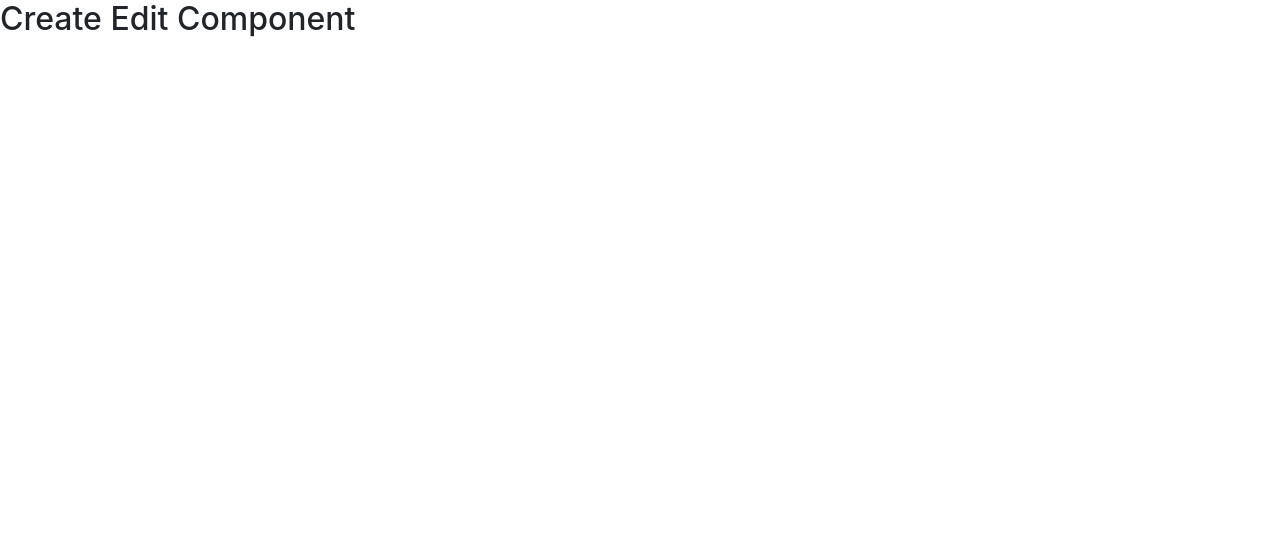
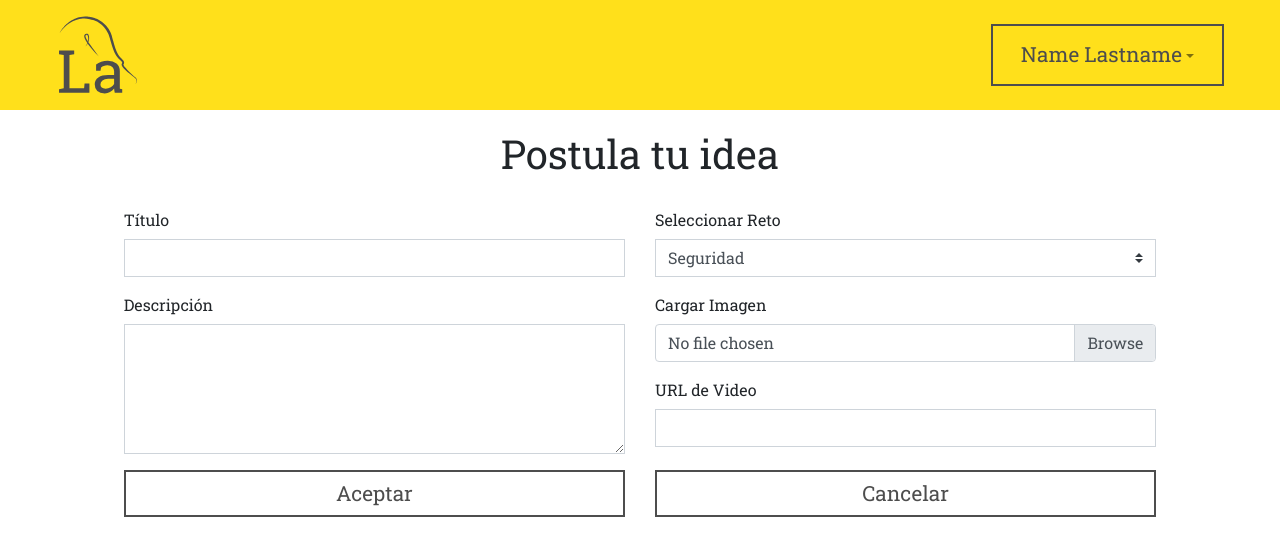
Before and after one commit to jfarellano/idea_la-user, a Vue app: page /#/creareditaridea in a window 1280 px wide. Shown: the top 556 px of the page. Built offline with nearby package versions, Linux system fonts and the light colour scheme.

Commit message:
Create/Edit Idea component terminado

```diff
--- a/src/components/CreateEditIdea.vue
+++ b/src/components/CreateEditIdea.vue
@@ -1,11 +1,146 @@
 <template>
-    <div class="createEditIdeaComponent">
-        <h2>Create Edit Component</h2>
+  <div class="createEditIdeaComponent">
+    <Header></Header>
+
+    <div class="container-fluid idea-create">
+      <div class="row justify-content-center">
+        <h1 class="title titleStyle">Postula tu idea</h1>
+      </div>
+      <div class="container-fluid form">
+        <div class="row">
+          <div class="col-sm">
+            <b-form-group class="title" label="Título">
+              <b-form-input class="squareInput" type="text"></b-form-input>
+            </b-form-group>
+            <b-form-group class="title" label="Descripción">
+              <b-form-textarea class="descStyle squareInput" type="text"></b-form-textarea>
+            </b-form-group>
+          </div>
+          <div class="col-sm">
+            <b-form-group class="title" label="Seleccionar Reto">
+                <b-form-select
+                    class="mb-2 mr-sm-2 mb-sm-0 squareInput"
+                    :value="null"
+                    id="inline-form-custom-select-pref"
+                    >
+                    <option slot="first" :value="null" v-for="(challenge, index) in challenges"
+                        :key="index">{{ challenge.title }}</option>
+                </b-form-select>
+            </b-form-group>
+            <b-form-group class="title" label="Cargar Imagen">
+              <b-form-file class="squareInput"></b-form-file>
+            </b-form-group>
+            <b-form-group class="title" label="URL de Video">
+              <b-form-input class="squareInput" type="text"></b-form-input>
+            </b-form-group>
+          </div>
+        </div>
+        <div class="row">
+            <div class="col-sm">
+                <b-button class="ideaButton title">Aceptar</b-button>
+            </div>
+            <div class="col-sm">
+                <b-button class="ideaButton title">Cancelar</b-button>
+            </div>
+        </div>
+      </div>
     </div>
+  </div>
+
+  <!-- <div class="containerfluid">
+      <div class="container-fluid">
+        <div class="row align-items-center">
+          <div class="col align-self-center">
+            <div class="row justify-content-center">
+              <br>
+              <h2 class="title">Postular Nueva Idea</h2>
+            </div>
+            <hr>
+
+            <div class="row align-items-center addIdeaCont">
+              <div class="col-sm">
+                <h5 class="title">Título</h5>
+                <div class="input-group">
+                  <input type="text" class="form-control inputStyles">
+                </div>
+                <div class="divSeparator"></div>
+                <h5 class="title">Descripción</h5>
+                <div class="row heightDes">
+                  <div class="input-group">
+                    <textarea class="form-control inputStyles" aria-label="With textarea"></textarea>
+                  </div>
+                </div>
+              </div>
+              <div class="col-sm">
+                <h5 class="title">Seleccionar Reto</h5>
+                <div class="col widthDropdown">
+                  <div class="form-group">
+                    <select class="form-control" id="pickerStyle" @change="onChange($event)">
+                      <option
+                        v-for="(challenge, index) in challenges"
+                        :key="index"
+                      >{{ challenge.title }}</option>
+                    </select>
+                  </div>
+                </div>
+                <div class="divSeparator"></div>
+                <h5 class="title">Cargar Imagen</h5>
+                <div class="input-group">
+                  <input type="text" class="form-control inputStyles">
+                </div>
+                <div class="divSeparator"></div>
+                <h5 class="title">URL de Video</h5>
+                <div class="input-group">
+                  <input type="text" class="form-control inputStyles">
+                </div>
+              </div>
+            </div>
+          </div>
+        </div>
+        <div class="row justify-content-center">
+          <div class="col align-self-center">
+            <b-button>Aceptar</b-button>
+          </div>
+          <div class="col align-self-center">
+            <b-button>Cancelar</b-button>
+          </div>
+        </div>
+      </div>
+  </div>-->
 </template>
 
 <script>
+import Header from "./Header.vue";
+
 export default {
-
-}
+  components: {
+    Header
+  },
+  data() {
+    return {
+      challenges: [
+        {
+          id: "1",
+          title: "Seguridad"
+        },
+        {
+          id: "2",
+          title: "Medio Ambiente"
+        },
+        {
+          id: "3",
+          title: "Entretenimiento"
+        },
+        {
+          id: "4",
+          title: "Movilidad"
+        },
+        {
+          id: "5",
+          title: "Justicia"
+        }
+      ],
+    };
+  }
+};
 </script>
--- a/src/components/LandingPage.vue
+++ b/src/components/LandingPage.vue
@@ -11,7 +11,7 @@
                         <img src="../assets/aduana.svg">
                         <p class="parag">Idéala es una iniciativa liderada por la Cámara de Comercio de Barranquilla en alianza con distintos actores locales con el fin de trabajar en el fomento y fortalecimiento de la ciudadanía activa de tal modo que sean los propios ciudadanos quienes prioricen los grandes desafíos que afronta nuestro territorio frente a los Objetivos del Desarrollo Sostenible de frente a las elecciones locales.</p>
                         <div class="over-border">
-                            <b-button class="option title">Conoce las ideas</b-button>
+                            <b-button class="option title" v-on:click.prevent="userLogout">Conoce las ideas</b-button>
                         </div>
                     </div>
                 </div>
@@ -53,6 +53,16 @@ import Header from './Header.vue'
 export default {
     components: {
         Header
+    },
+    data(){
+        return{
+
+        }
+    },
+    methods: {
+        userLogout(){
+            this.$router.push('/retos');
+        }
     }
 }
 </script>
--- a/src/components/MyProfile.vue
+++ b/src/components/MyProfile.vue
@@ -1,10 +1,12 @@
 <template>
     <div class="myPorfileComponent">
         <Header></Header>
+        <Idea></Idea>
     <div class="main-container container-fluid">
         <div class="row align-items-center">
             <div class="col centerProfileName align-self-center">
                 <h1 class="title">Name LastName</h1>
+                <hr>
             </div>
         </div>
         <div class="row rowInfoStyle align-items-center">
@@ -77,10 +79,12 @@
 
 <script>
 import Header from './Header.vue'
+import Idea from "./addIdea.vue";
 
 export default {
     components: {
-        Header
+        Header,
+        Idea
     },
     data(){
         return{
--- a/src/components/addIdea.vue
+++ b/src/components/addIdea.vue
@@ -1,9 +1,20 @@
 <template>
-    <b-button class="add-button title">Agrega nueva idea</b-button>
+    <div class="createIdeaComponent">
+        <b-button class="add-button title" v-on:click.prevent="createIdea">Agrega nueva idea</b-button>
+    </div>
 </template>
 
 <script>
 export default {
+    data(){
+        return{
 
+        }
+    },
+    methods: {
+        createIdea(){
+            this.$router.push('/creareditaridea');
+        }
+    }
 }
 </script>
--- a/src/styles/shells.scss
+++ b/src/styles/shells.scss
@@ -179,3 +179,30 @@
         margin: auto;
     }
 }
+
+.createEditIdeaComponent {
+    .titleStyle {
+        margin-bottom: 30px;
+    }
+    .idea-create {
+        margin-top: 130px;
+    }
+   .ideaButton{
+       width: 100%;
+       border: 2px solid #4d4d4d;
+       color: #4d4d4d;
+       background-color: transparent;
+       border-radius: 0px;
+       font-size: 1.3em;
+       margin-bottom: 10px;
+   }
+   .form{
+       width: 85%;
+   }
+   .descStyle {
+       height: 130px;
+   }
+   .squareInput {
+       border-radius: 0px;
+   }
+}
```
